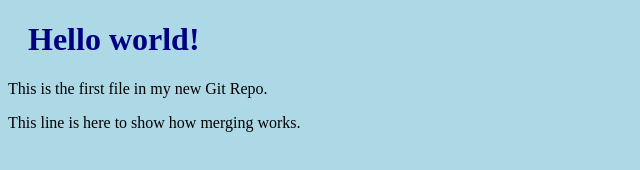
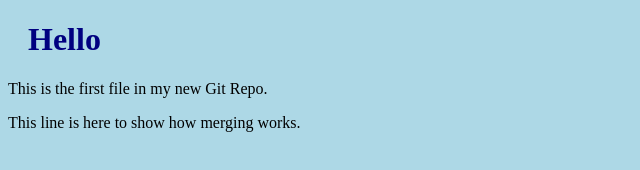
Before and after one commit to namballasaisurya/practicewell, a plain HTML site: page index.html in a window 1280 px wide. Shown: the whole page, without its empty margins (0-640 px from the left). Drawn offline with Linux system fonts and the light colour scheme.

Commit message:
Update index.html

```diff
--- a/index.html
+++ b/index.html
@@ -6,7 +6,7 @@
 </head>
 <body>
 
-<h1>Hello world!</h1>
+<h1>Hello </h1>
 <p>This is the first file in my new Git Repo.</p>
 <p>This line is here to show how merging works.</p>
 
```
